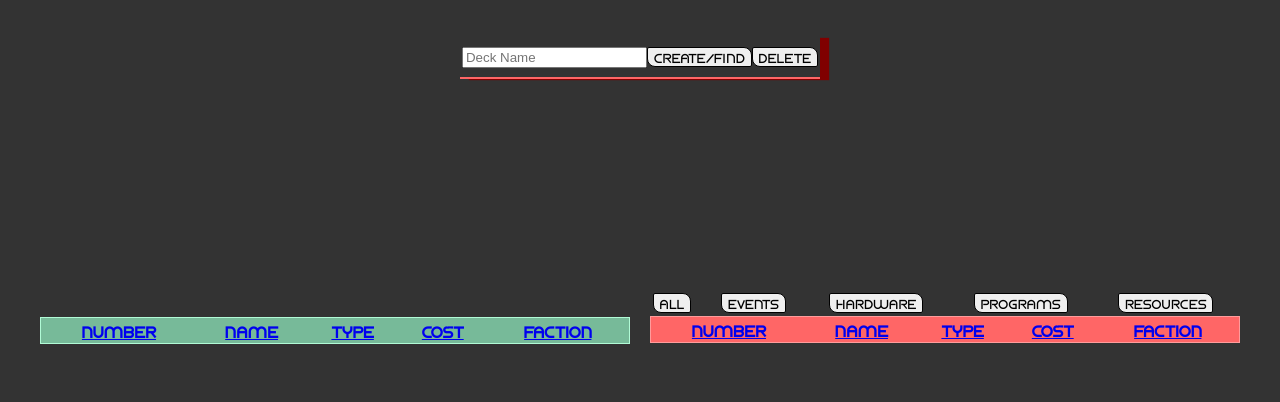
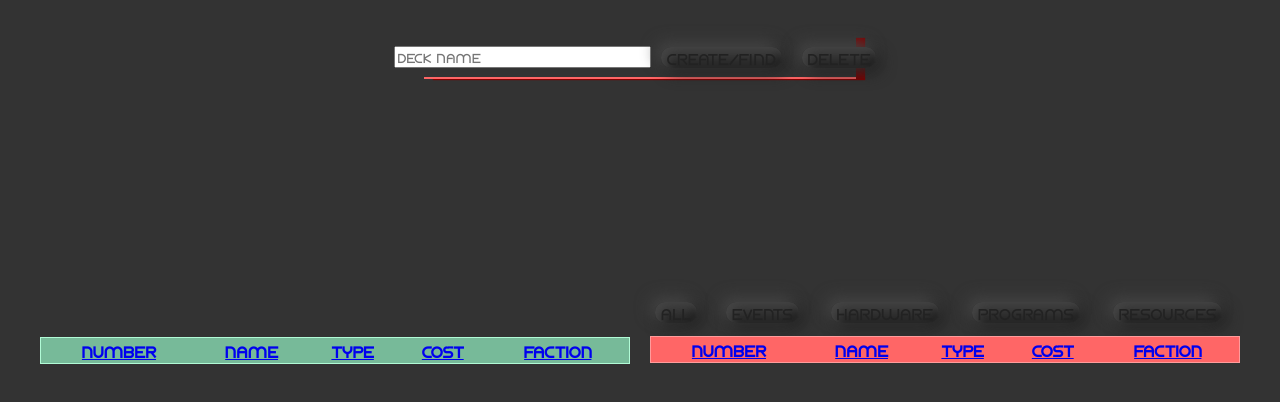
Before and after one commit to ANRSaan/foundation-capstone, a website: page client/index.html in a window 1280 px wide. Shown: the part 70-472 px from the top of the page. Drawn offline with nearby package versions, Linux system fonts and the light colour scheme; no server answers.

Commit message:
Added sweet CSS

```diff
--- a/client/index.css
+++ b/client/index.css
@@ -19,11 +19,25 @@ h1 {
     color: #ff6666;
 }
 
+.noselect {
+    -webkit-touch-callout: none;
+      -webkit-user-select: none;
+       -khtml-user-select: none;
+         -moz-user-select: none;
+          -ms-user-select: none;
+              user-select: none;
+          -webkit-tap-highlight-color: transparent;
+}
+
+input {
+    font-family: alienWorld;
+}
+
 #deckChooser {
     border-bottom: 2px solid #ff6666;
     box-shadow: 9px 1px 1px #800000;
     color: #ff6666;
-    width: 30%;
+    width: 36%;
     margin: auto;
     margin-bottom: 170px;
     text-align: center;
@@ -57,9 +71,25 @@ h1 {
 button {
     font-family: alienWorld;
     border: 1px ridge black;
-    border-radius: 2px;
-    border-bottom-left-radius: 8px;
-    border-top-right-radius: 8px;
+    background: #333;
+	margin: 10px;
+	border: none;
+	border-radius: 10px;
+	box-shadow: -5px -5px 15px #444, 5px 5px 15px #222, inset 5px 5px 10px #444, inset -5px -5px 10px #222;
+	color: #222;
+	font-size: 16px;
+}
+
+button:hover {
+	box-shadow: -5px -5px 15px #444, 5px 5px 15px #222, inset 5px 5px 10px #222, inset -5px -5px 10px #444;
+	font-size: 15px;
+	transition: 500ms;
+    color: #93f071;
+	text-shadow: 0px 0px 10px #93f071;
+}
+
+button:focus {
+	outline: none;
 }
 
 #cardDiv {
@@ -72,7 +102,7 @@ button {
 }
 
 #deckDiv {
-    margin-top: 28px;
+    margin-top: 48px;
     border: 1px solid #b1fbd6;
     background-color: #77ba99;
     width: 49%;
--- a/client/index.html
+++ b/client/index.html
@@ -30,8 +30,8 @@
     <section>
         <div id="deckChooser">
             <input id="deckField" type="text" placeholder="Deck Name">
-            <button id="createDeckButton">Create/Find</button>
-            <button id="deleteDeckButton">Delete</button>
+            <button id="createDeckButton" class="noselect">Create/Find</button>
+            <button id="deleteDeckButton" class="noselect">Delete</button>
         </div>
     </section>
     <!-- <section>
@@ -80,19 +80,19 @@
                 <thead id="headFloat">
                     <tr>
                         <th>
-                            <button id="all">All</button>
+                            <button id="all" class="noselect">All</button>
                         </th>
                         <th>
-                            <button id="event">Events</button>
+                            <button id="event" class="noselect">Events</button>
                         </th>
                         <th>
-                            <button id="hardware">Hardware</button>
+                            <button id="hardware" class="noselect">Hardware</button>
                         </th>
                         <th>
-                            <button id="program">Programs</button>
+                            <button id="program" class="noselect">Programs</button>
                         </th>
                         <th>
-                            <button id="resource">Resources</button>
+                            <button id="resource" class="noselect">Resources</button>
                         </th>
                     </tr>
                 </thead>
```
